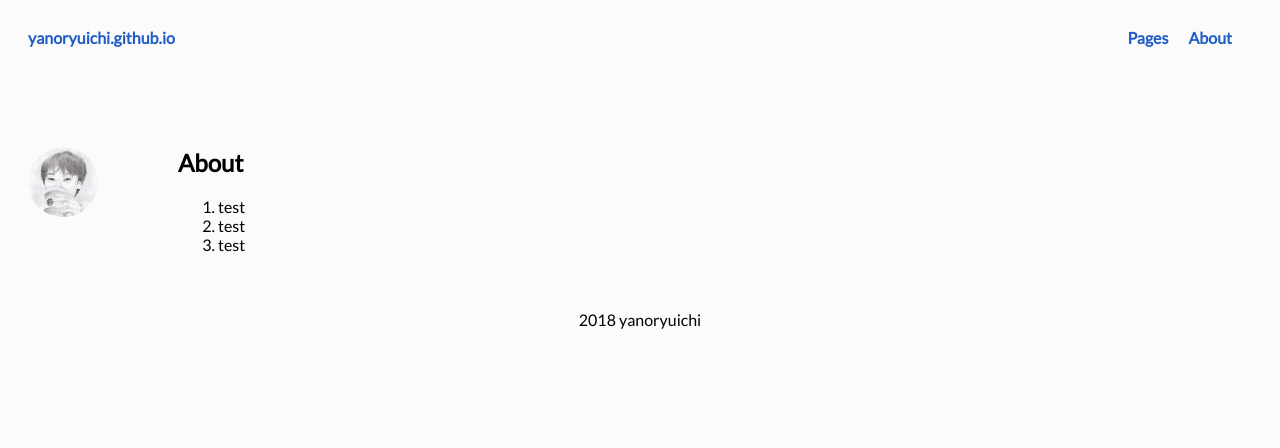
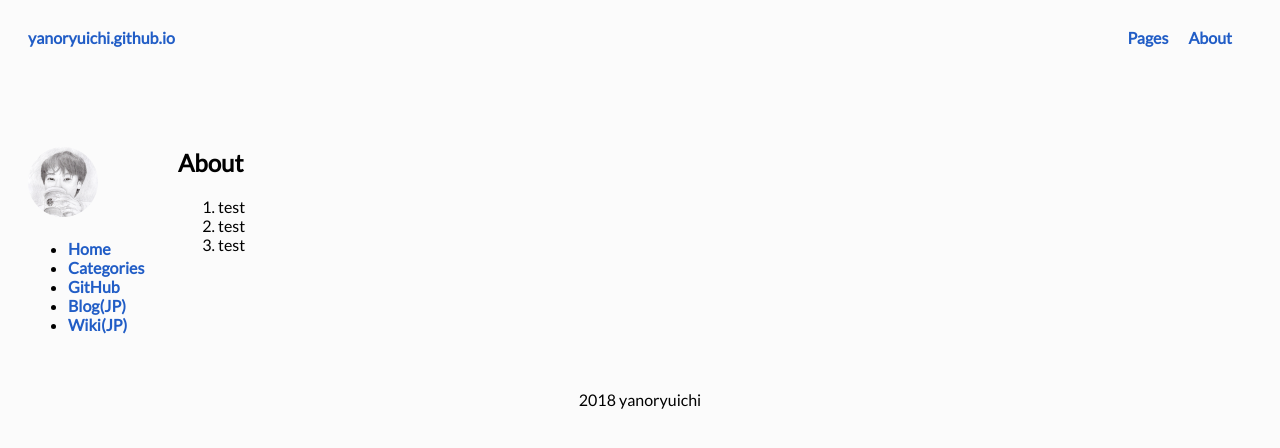
Before and after one commit to yanoryuichi/yanoryuichi.github.io, a Jekyll site: the page built from about.md, in a window 1280 px wide. Shown: the top 448 px of the page. Built offline with Jekyll 4.4.1, drawn with Linux system fonts in a browser that asks for light colours; some web fonts are replaced; our own code applies the rules of GitHub Pages for plain Markdown files.

Commit message:
Update aside.html

```diff
--- a/_includes/aside.html
+++ b/_includes/aside.html
@@ -1,5 +1,12 @@
 <div id="menu">
-  <aside>
-    <h3><img src="top.png"></h3>
-  </aside>
+  <h3><img src="top.png"></h3>
+  <nav>
+    <ul>
+      <li><a href="/">Home</a></li>
+      <li><a href="">Categories</a></li>
+      <li><a href="">GitHub</a></li>
+      <li><a href="">Blog(JP)</a></li>
+      <li><a href="">Wiki(JP)</a></li>
+    </ul>
+  </nav>
 </div>
```
